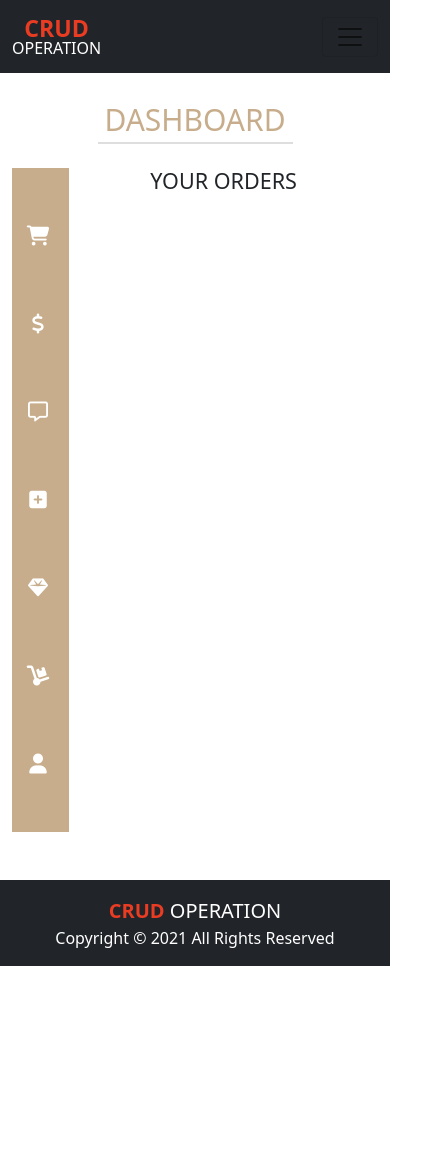
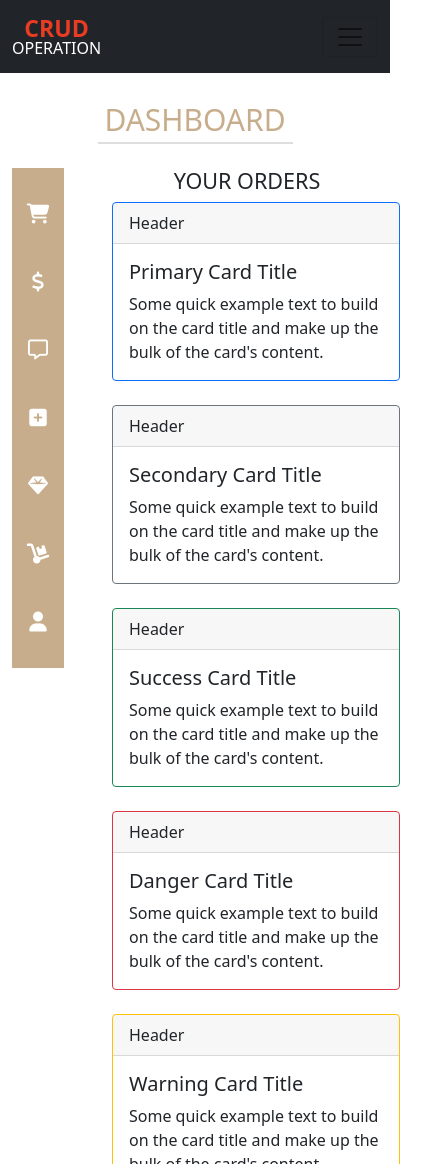
Before and after one commit to React-JS-Beginner/more_crud_site, a React (Create React App) app: page /dashboard in a window 390 px wide. Shown: the top 1164 px of the page, 430 px wide, since content can reach past the window. Before the commit the page ends 966 px from the top, so only its background shows below. Built offline with nearby package versions, Linux system fonts and the light colour scheme; no server answers.

Commit message:
sticky-side-bar-done

```diff
--- a/src/Components/Dashboard/Dashboard.css
+++ b/src/Components/Dashboard/Dashboard.css
@@ -20,6 +20,9 @@
   color: white;
   font-weight: bold;
   width: 280px;
+  height: 500px;
+  position: sticky;
+  top: 5%;
 }
 
 .dashboard-navText {
@@ -45,7 +48,7 @@
   }
   .icons {
     font-size: 20px;
-    height: 40px;
+    height: 20px;
     width: 20px;
   }
 }
--- a/src/Components/Dashboard/Dashboard.js
+++ b/src/Components/Dashboard/Dashboard.js
@@ -21,7 +21,7 @@
       <hr className="new mb-4" />
       <Container className="mt-2">
         <div className="d-flex">
-          <div className="side-menu px-3 py-5 mb-5">
+          <div className="side-menu d-flex align-items-center px-3 mb-5">
             <Nav className="d-grid me-auto">
               <NavLink
                 activeClassName="dashboard-navText-active"
--- a/src/Components/Dashboard/YourOrders/YourOrders.js
+++ b/src/Components/Dashboard/YourOrders/YourOrders.js
@@ -1,11 +1,108 @@
-import React from 'react';
+import React from "react";
+import { Card } from "react-bootstrap";
+const YourOrders = () => {
+  return (
+    <div>
+      <h4 className="text-dark text-uppercase text-center">Your Orders</h4>
+      <>
+        <Card border="primary" style={{ width: "18rem" }}>
+          <Card.Header>Header</Card.Header>
+          <Card.Body>
+            <Card.Title>Primary Card Title</Card.Title>
+            <Card.Text>
+              Some quick example text to build on the card title and make up the
+              bulk of the card's content.
+            </Card.Text>
+          </Card.Body>
+        </Card>
+        <br />
 
-const YourOrders = () => {
-    return (
-        <div>
-            <h4 className="text-dark text-uppercase text-center">Your Orders</h4>
-        </div>
-    );
+        <Card border="secondary" style={{ width: "18rem" }}>
+          <Card.Header>Header</Card.Header>
+          <Card.Body>
+            <Card.Title>Secondary Card Title</Card.Title>
+            <Card.Text>
+              Some quick example text to build on the card title and make up the
+              bulk of the card's content.
+            </Card.Text>
+          </Card.Body>
+        </Card>
+        <br />
+
+        <Card border="success" style={{ width: "18rem" }}>
+          <Card.Header>Header</Card.Header>
+          <Card.Body>
+            <Card.Title>Success Card Title</Card.Title>
+            <Card.Text>
+              Some quick example text to build on the card title and make up the
+              bulk of the card's content.
+            </Card.Text>
+          </Card.Body>
+        </Card>
+        <br />
+
+        <Card border="danger" style={{ width: "18rem" }}>
+          <Card.Header>Header</Card.Header>
+          <Card.Body>
+            <Card.Title>Danger Card Title</Card.Title>
+            <Card.Text>
+              Some quick example text to build on the card title and make up the
+              bulk of the card's content.
+            </Card.Text>
+          </Card.Body>
+        </Card>
+        <br />
+
+        <Card border="warning" style={{ width: "18rem" }}>
+          <Card.Header>Header</Card.Header>
+          <Card.Body>
+            <Card.Title>Warning Card Title</Card.Title>
+            <Card.Text>
+              Some quick example text to build on the card title and make up the
+              bulk of the card's content.
+            </Card.Text>
+          </Card.Body>
+        </Card>
+        <br />
+
+        <Card border="info" style={{ width: "18rem" }}>
+          <Card.Header>Header</Card.Header>
+          <Card.Body>
+            <Card.Title>Info Card Title</Card.Title>
+            <Card.Text>
+              Some quick example text to build on the card title and make up the
+              bulk of the card's content.
+            </Card.Text>
+          </Card.Body>
+        </Card>
+        <br />
+
+        <Card border="dark" style={{ width: "18rem" }}>
+          <Card.Header>Header</Card.Header>
+          <Card.Body>
+            <Card.Title>Dark Card Title</Card.Title>
+            <Card.Text>
+              Some quick example text to build on the card title and make up the
+              bulk of the card's content.
+            </Card.Text>
+          </Card.Body>
+        </Card>
+        <br />
+
+        <Card border="light" style={{ width: "18rem" }}>
+          <Card.Header>Header</Card.Header>
+          <Card.Body>
+            <Card.Title>Light Card Title</Card.Title>
+            <Card.Text>
+              Some quick example text to build on the card title and make up the
+              bulk of the card's content.
+            </Card.Text>
+          </Card.Body>
+        </Card>
+        <br />
+      </>
+    </div>
+  );
 };
 
 export default YourOrders;
```
